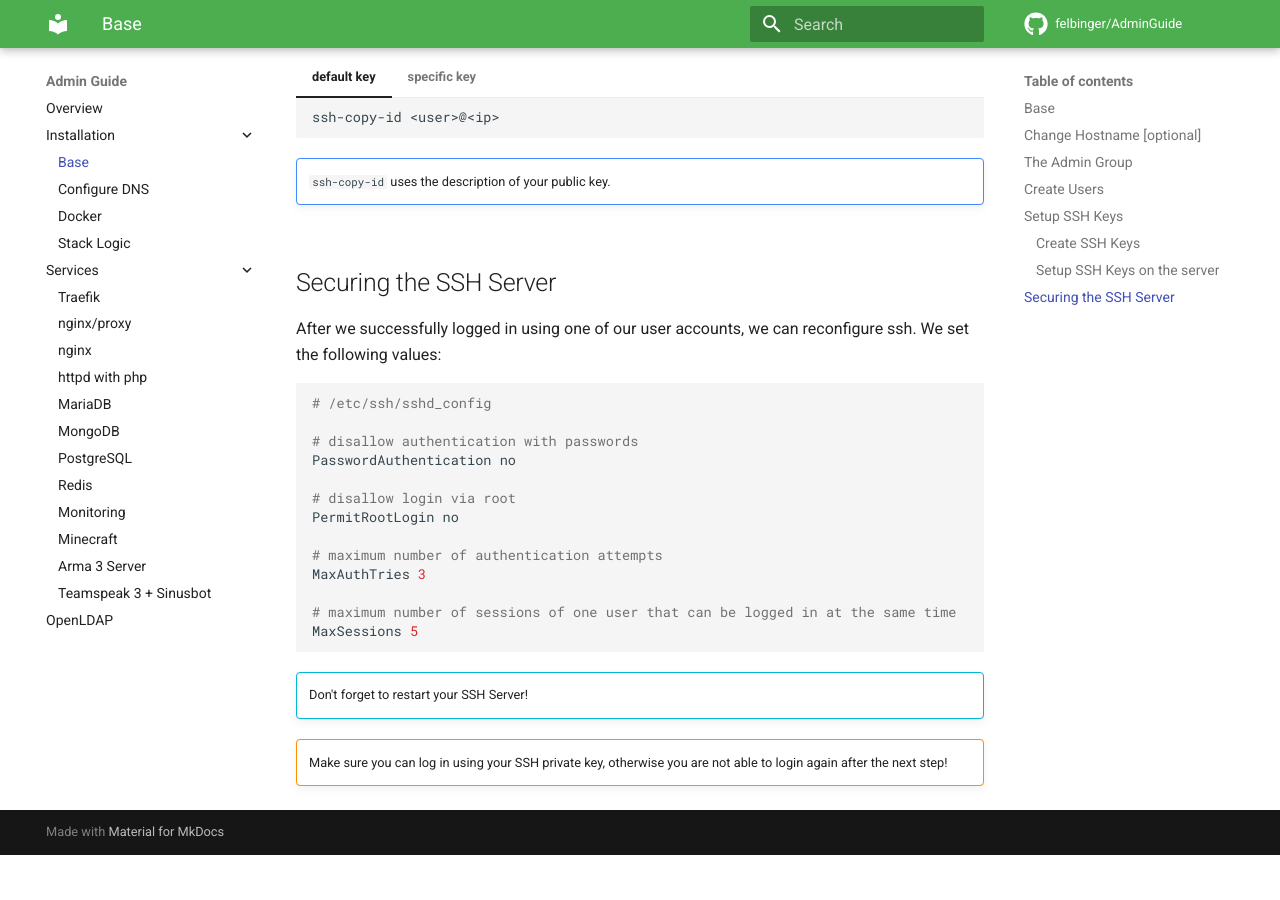
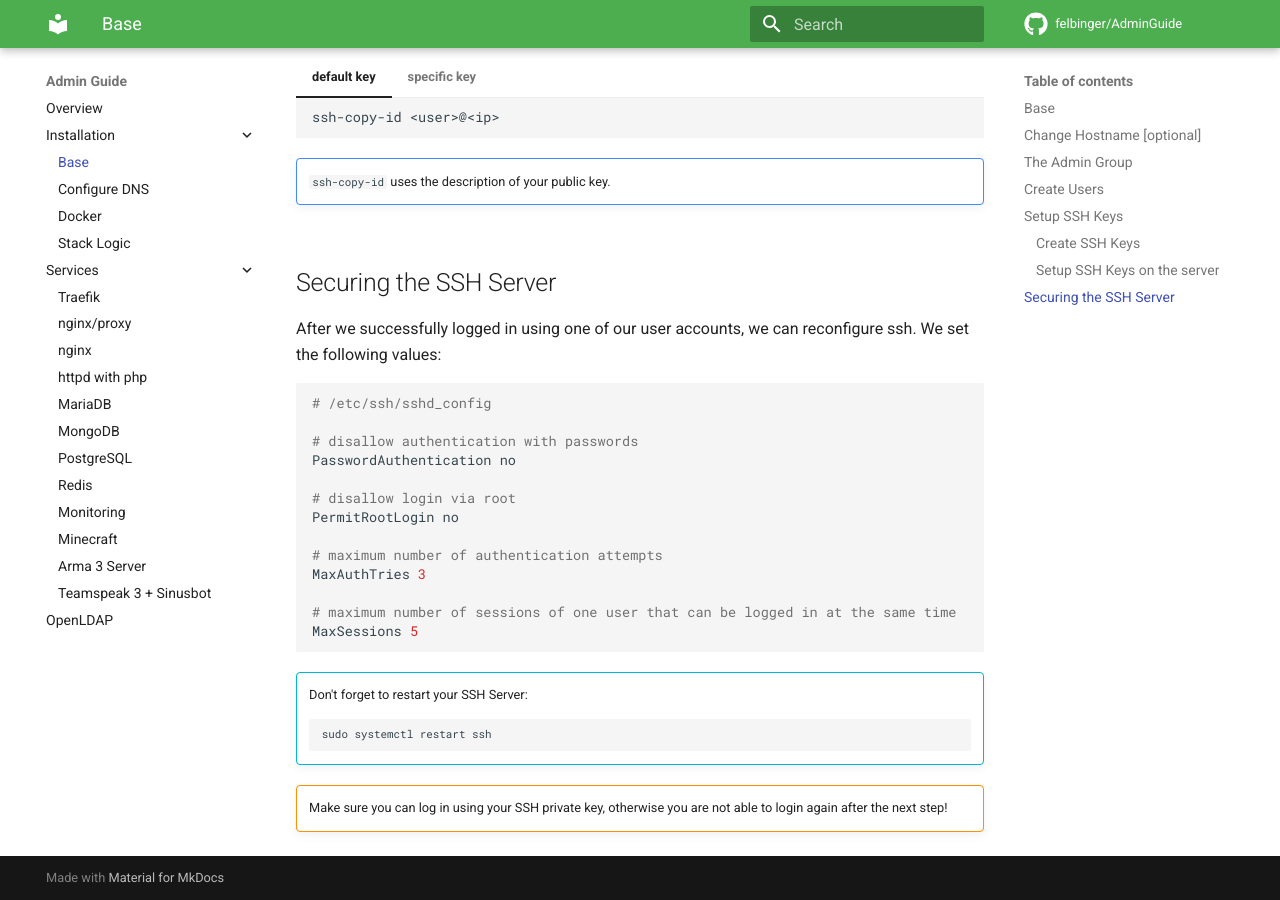
Before and after one commit to felbinger/AdminGuide, an MkDocs documentation site: the page built from docs/installation/index.md, in a window 1280 px wide and 900 px high, scrolled down 2093 px. Built offline with MkDocs 1.6.1 and Material for MkDocs 9.7.7, drawn with Linux system fonts in a browser that asks for light colours; comment, search, counter and statistics services are not loaded; before the commit the page ends 2948 px from its top, so only the background shows below that.

Commit message:
Added command to restart SSH Server

````diff
--- a/docs/installation/index.md
+++ b/docs/installation/index.md
@@ -159,7 +159,10 @@ MaxSessions 5
 ```
 
 !!! info ""
-    Don't forget to restart your SSH Server!
+    Don't forget to restart your SSH Server:
+    ```bash
+    sudo systemctl restart ssh
+    ```
 
 !!! warning ""
     Make sure you can log in using your SSH private key, otherwise you are not able to login again after the next step!
````
